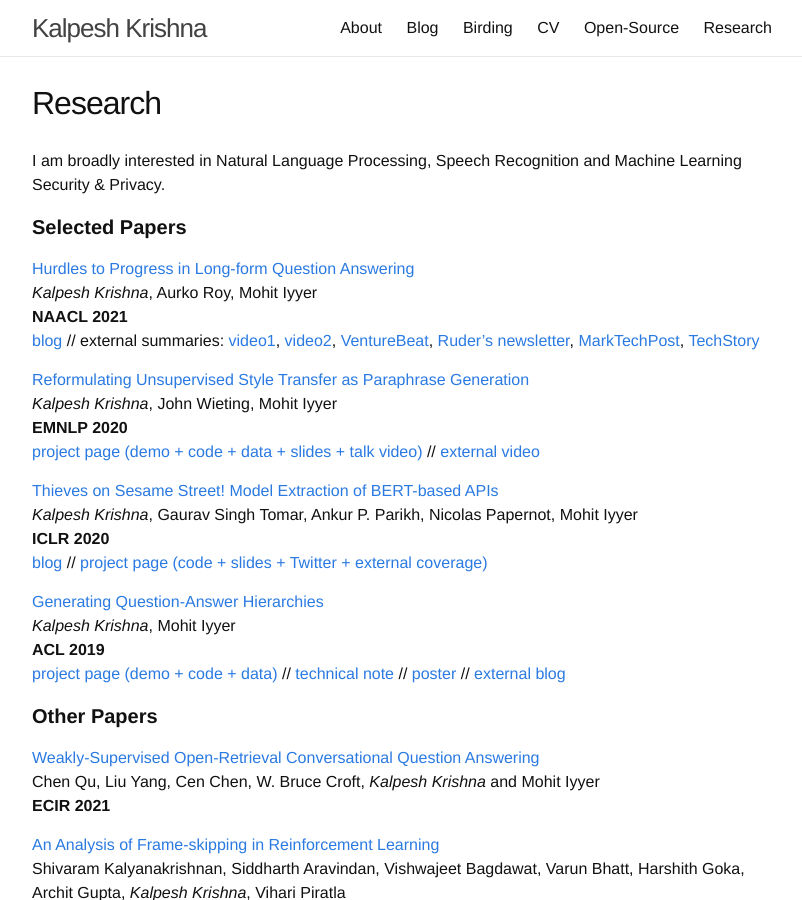
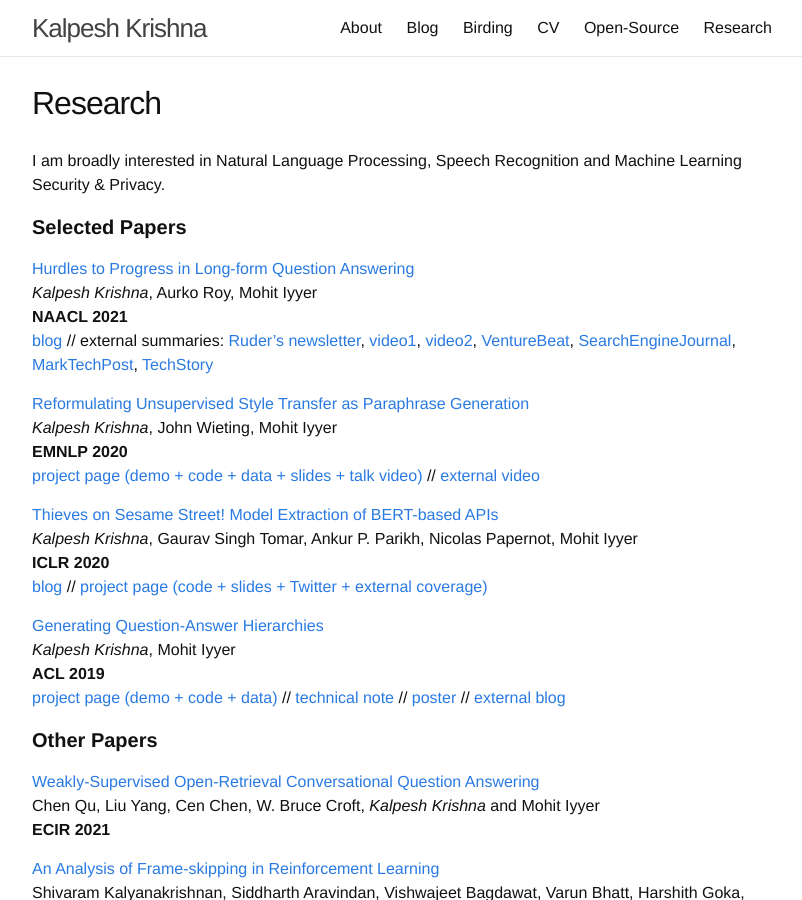
Before and after one commit to martiansideofthemoon/martiansideofthemoon.github.io, a Jekyll site: the page built from _pages/research.md, in a window 1280 px wide and 900 px high. Shown: the whole window, without its empty margins (238-1040 px from the left). Built offline with Jekyll 4.4.1, drawn with Linux system fonts in a browser that asks for light colours; comment, search, counter and statistics services are not loaded.

Commit message:
Update research.md

```diff
--- a/_pages/research.md
+++ b/_pages/research.md
@@ -10,7 +10,7 @@ I am broadly interested in Natural Language Processing, Speech Recognition and M
 [Hurdles to Progress in Long-form Question Answering](https://arxiv.org/abs/2103.06332)
 *Kalpesh Krishna*, Aurko Roy, Mohit Iyyer
 **NAACL 2021**
-[blog](https://ai.googleblog.com/2021/03/progress-and-challenges-in-long-form.html) // external summaries: [video1](https://www.youtube.com/watch?v=StyE5noPe4g&t=2839s&ab_channel=HenryAILabs), [video2](https://www.youtube.com/watch?v=8tZZoX5ct0I&t=2937s&ab_channel=HenryAILabs), [VentureBeat](https://venturebeat.com/2021/03/17/language-models-struggle-to-answer-questions-without-paraphrasing-training-data/), [Ruder's newsletter](http://newsletter.ruder.io/issues/qa-how-did-we-get-here-adapting-to-time-data-detectives-379447), [MarkTechPost](https://www.marktechpost.com/2021/03/27/google-ai-introduces-a-new-system-for-open-domain-long-form-question-answering-lfqa/), [TechStory](https://techstory.in/google-ai-introduces-a-new-system-for-open-domain-long-form-question-answering-lfqa/)
+[blog](https://ai.googleblog.com/2021/03/progress-and-challenges-in-long-form.html) // external summaries: [Ruder's newsletter](https://newsletter.ruder.io/issues/eacl-iclr-naacl-papers-round-up-research-reality-checks-ml-on-code-592784), [video1](https://www.youtube.com/watch?v=StyE5noPe4g&t=2839s&ab_channel=HenryAILabs), [video2](https://www.youtube.com/watch?v=8tZZoX5ct0I&t=2937s&ab_channel=HenryAILabs), [VentureBeat](https://venturebeat.com/2021/03/17/language-models-struggle-to-answer-questions-without-paraphrasing-training-data/), [SearchEngineJournal](https://www.searchenginejournal.com/long-form-question-answering/402519/#close), [MarkTechPost](https://www.marktechpost.com/2021/03/27/google-ai-introduces-a-new-system-for-open-domain-long-form-question-answering-lfqa/), [TechStory](https://techstory.in/google-ai-introduces-a-new-system-for-open-domain-long-form-question-answering-lfqa/)
 
 [Reformulating Unsupervised Style Transfer as Paraphrase Generation](https://arxiv.org/abs/2010.05700)
 *Kalpesh Krishna*, John Wieting, Mohit Iyyer
```
